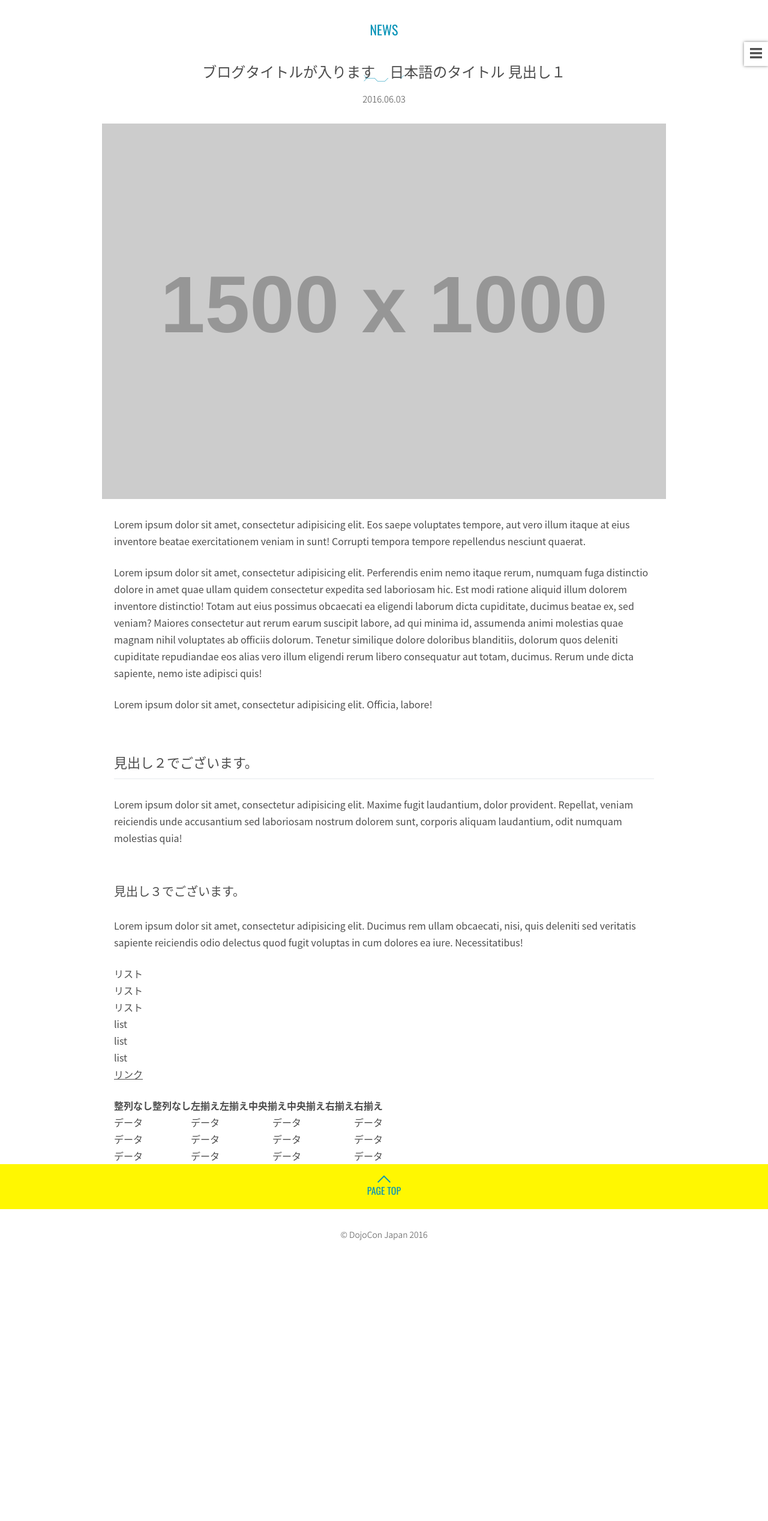
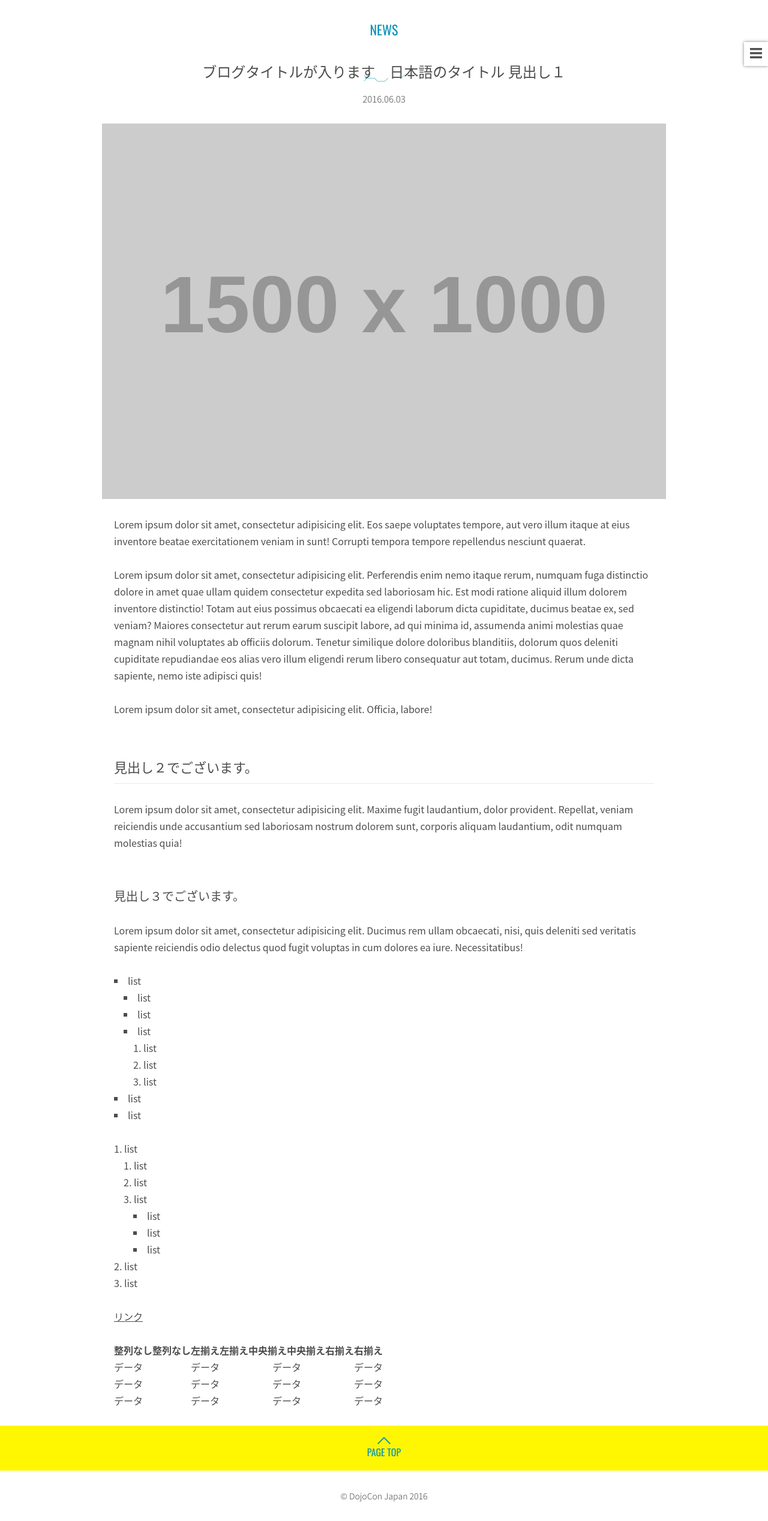
Before and after one commit to dojocon-japan/dojocon2016.coderdojo.jp, a Jekyll site: the page built from _posts/2016-06-03-test.md, in a window 1280 px wide. Shown: the whole page at 60% size. Built offline with Jekyll 4.4.1, drawn with Linux system fonts in a browser that asks for light colours; some web fonts are replaced; before the commit the page ends 2100 px from its top, so only the background shows below that.

Commit message:
Add list styles

```diff
--- a/_posts/2016-06-03-test.md
+++ b/_posts/2016-06-03-test.md
@@ -22,11 +22,23 @@ Lorem ipsum dolor sit amet, consectetur adipisicing elit. Maxime fugit laudantiu
 
 Lorem ipsum dolor sit amet, consectetur adipisicing elit. Ducimus rem ullam obcaecati, nisi, quis deleniti sed veritatis sapiente reiciendis odio delectus quod fugit voluptas in cum dolores ea iure. Necessitatibus!
 
-- リスト
-- リスト
-- リスト
+- list
+  - list
+  - list
+  - list
+    1. list
+    2. list
+    3. list
+- list
+- list
 
 1. list
+   1. list
+   2. list
+   3. list
+      - list
+      - list
+      - list
 2. list
 3. list
 
```
Also changed, not shown: assets/_sass/_post.scss (+22 -1 lines), assets/css/main.css.
